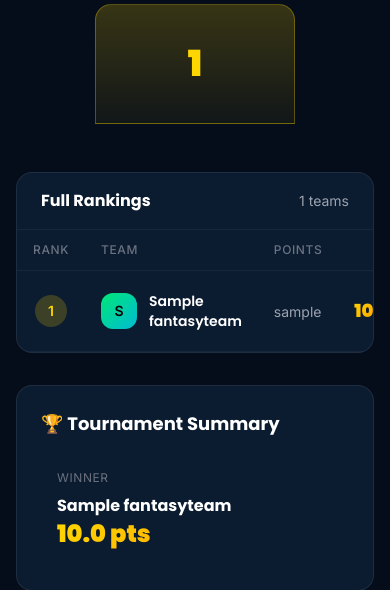
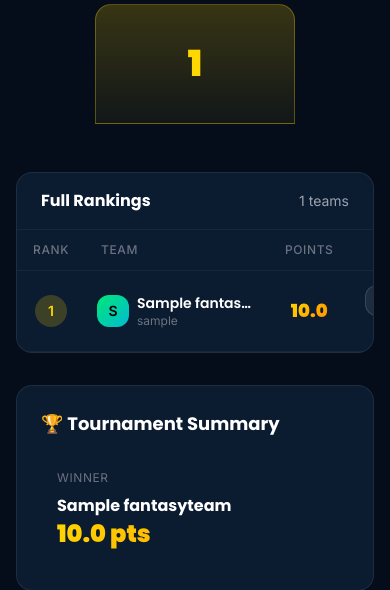
Before and after one commit to thenotoriusgorkhali/fantasy-super6, a Django app: page /tournament/1/leaderboard/ in a window 390 px wide. Shown: the part 507-1097 px from the top of the page. Run offline with Django 4.2, Linux system fonts and the light colour scheme; tables that the repository leaves empty hold one stand-in row (values such as "Sample post"); data that the repository does not hold is empty; some libraries are stand-ins or nearby versions.

Commit message:
fix leaderboard mobile layout

```diff
--- a/templates/scoring/leaderboard.html
+++ b/templates/scoring/leaderboard.html
@@ -95,25 +95,22 @@
               </div>
             </td>
 
-            <td class="px-4 py-4">
-              <div class="flex items-center gap-3">
-                <div class="w-9 h-9 rounded-xl flex items-center justify-center text-sm font-black text-black flex-shrink-0"
+            <td class="px-3 py-4">
+              <div class="flex items-center gap-2">
+                <div class="w-8 h-8 rounded-xl flex items-center justify-center text-sm font-black text-black flex-shrink-0"
                      style="background:linear-gradient(135deg,#00e676,#00bcd4);">
                   {{ team.team_name|first|upper }}
                 </div>
-                <div>
-                  <div class="font-semibold text-sm" style="font-family:Poppins;">
+                <div style="min-width:0;">
+                  <div class="font-semibold text-sm" style="font-family:Poppins;white-space:nowrap;overflow:hidden;text-overflow:ellipsis;max-width:120px;">
                     {{ team.team_name }}
                     {% if user_team and team.id == user_team.id %}
-                    <span class="ml-2 text-xs px-2 py-0.5 rounded-full" style="background:rgba(0,230,118,0.15);color:#00e676;">You</span>
+                    <span class="ml-1 text-xs px-2 py-0.5 rounded-full" style="background:rgba(0,230,118,0.15);color:#00e676;">You</span>
                     {% endif %}
                   </div>
+                  <div class="text-xs text-gray-500" style="font-family:Inter;">{{ team.user.username }}</div>
                 </div>
               </div>
-            </td>
-
-            <td class="px-4 py-4">
-              <span class="text-sm text-gray-400">{{ team.user.username }}</span>
             </td>
 
             <td class="px-4 py-4 text-center">
```
